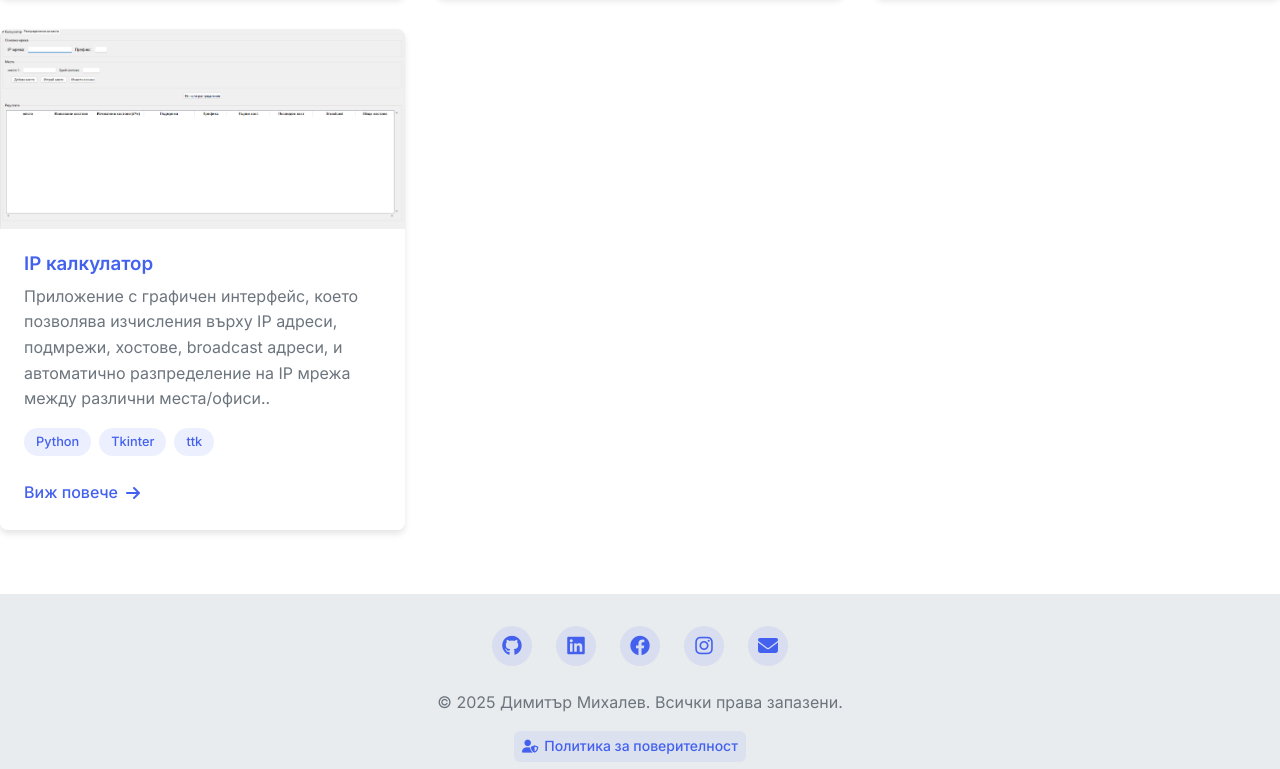
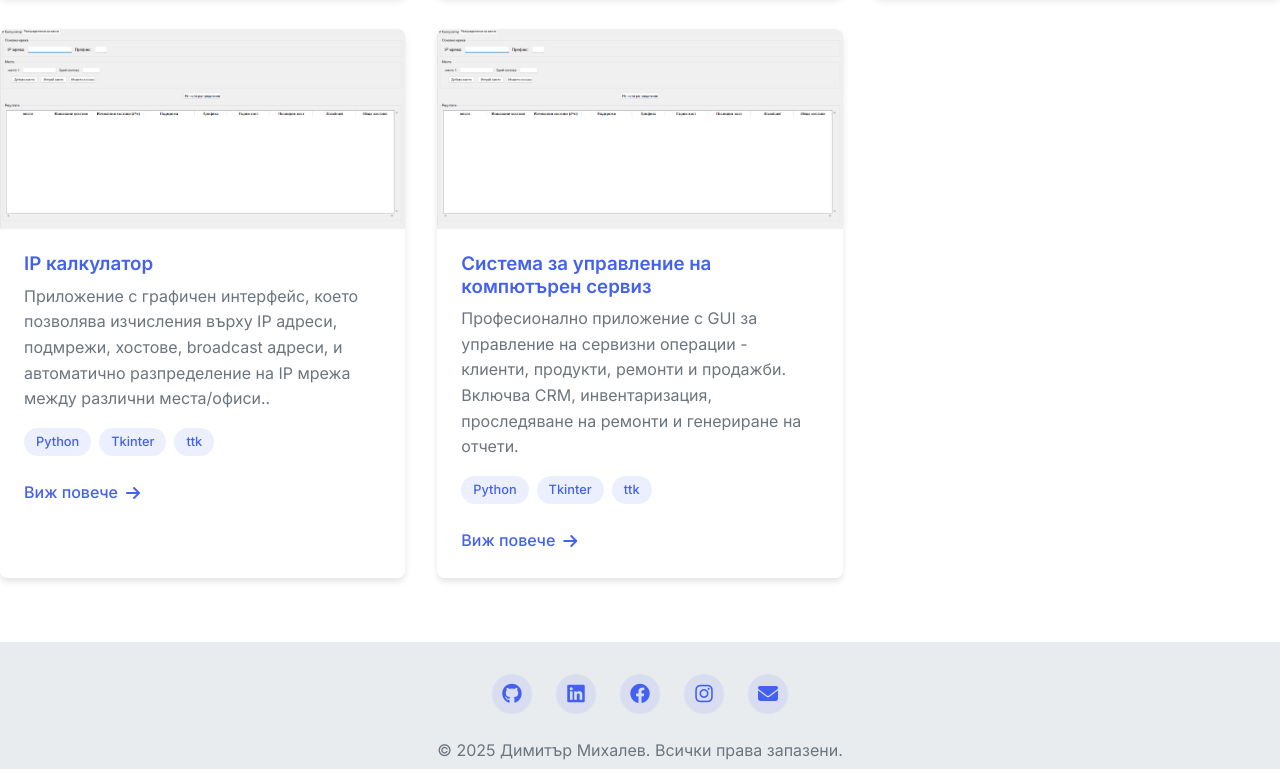
Before and after one commit to mihal3w/mihal3w.github.io, a plain HTML site: page projects.html in a window 1280 px wide. Shown: the part 755-1524 px from the top of the page. Drawn offline with Linux system fonts and the light colour scheme.

Commit message:
Update projects.html

```diff
--- a/projects.html
+++ b/projects.html
@@ -106,6 +106,21 @@
             <a href="https://github.com/mihal3w/IP-calculator.git" target="_blank" rel="noopener noreferrer" class="project-link">Виж повече <i class="fas fa-arrow-right"></i></a>
           </div>
         </div>
+        <div class="project-card" data-category="other">
+          <div class="project-image">
+            <img src="images/ipcalc.png" alt="IP калкулатор">
+          </div>
+          <div class="project-content">
+            <h3>Система за управление на компютърен сервиз</h3>
+            <p>Професионално приложение с GUI за управление на сервизни операции - клиенти, продукти, ремонти и продажби. Включва CRM, инвентаризация, проследяване на ремонти и генериране на отчети.</p>
+            <div class="project-tech">
+              <span>Python</span>
+              <span>Tkinter</span>
+              <span>ttk</span>
+            </div>
+            <a href="https://github.com/mihal3w/computer-service-system" target="_blank" rel="noopener noreferrer" class="project-link">Виж повече <i class="fas fa-arrow-right"></i></a>
+          </div>
+        </div>
       </div>
     </section>
   </main>
```
